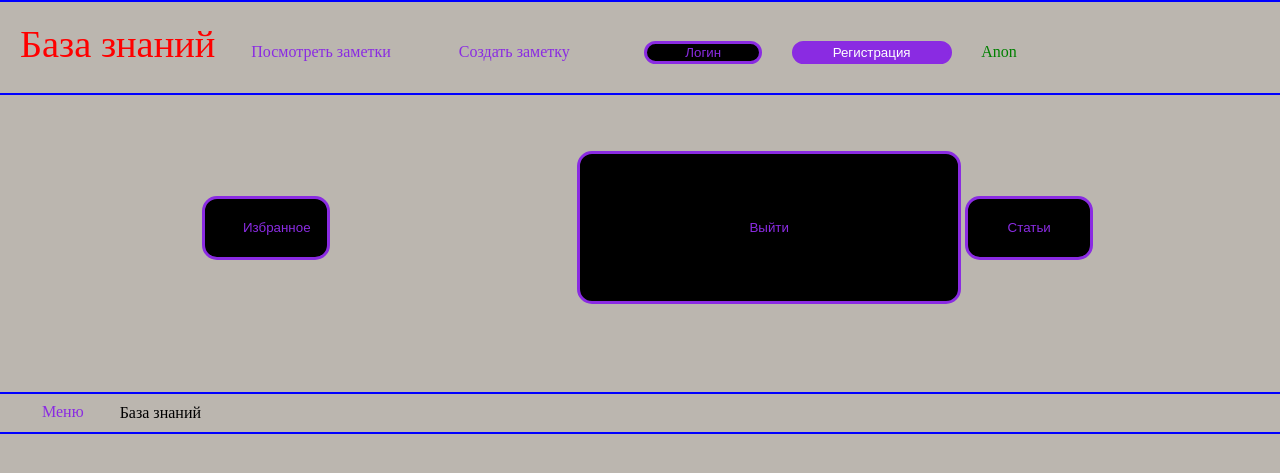
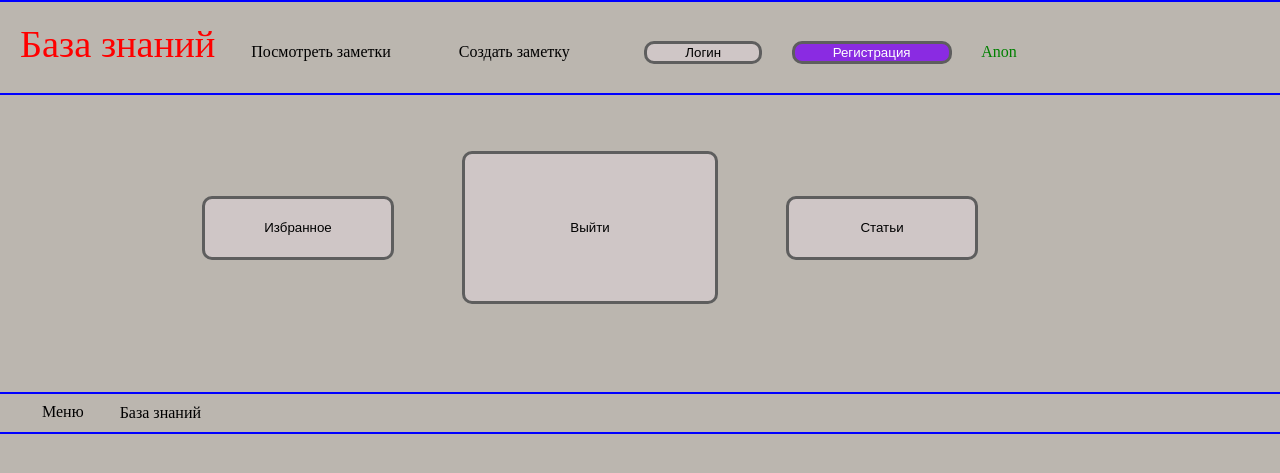
Before and after one commit to Shepovalovv/webprogramming-labs-2, a Flask app: page /lab5/ in a window 1280 px wide. Shown: the top 473 px of the page. Run offline with Flask 3, Linux system fonts and the light colour scheme; data that the repository does not hold is empty; some libraries are stand-ins or nearby versions.

Commit message:
правки к 5 лабе

```diff
--- a/templates/lab5.html
+++ b/templates/lab5.html
@@ -10,22 +10,22 @@
             position: relative;
             margin: 0vw 2.5vw 0vw 2.5vw;
             text-decoration: none;
-            color:blueviolet
+            color: black
         }
 
         button {
-            border: 3px solid blueviolet;
-            border-radius: 15px;
-            background-color: black;
-            color: blueviolet;
+            border: 3px solid rgb(94, 94, 94);
+            border-radius: 10px;
+            background-color: rgb(207, 198, 198);
+            color: black;
         }
 
         .logout {
             position: relative;
-        top: 2vw;
-        width: 30vw;
-        height: 12vw;
-        left: 34vw;
+            top: 2vw;
+            width: 20vw;
+            height: 12vw;
+            left: 20vw;
         }
     </style>
 </head>
@@ -45,13 +45,13 @@
     </header>
 
     <main>
-        <button class="logout" style="width: 10vw; height: 5vw; left: 15vw;">
+        <button class="logout" style="width: 15vw; height: 5vw; left: 15vw;">
             <a href="/lab5/favorites">Избранное</a>
         </button>
         <button class="logout">
             <a href="{{ url_for('lab5.logout') }}">Выйти</a>
         </button>
-        <button class="logout" style="width: 10vw; height: 5vw;">
+        <button class="logout" style="width: 15vw; height: 5vw;  left: 25vw;">
             <a href="/lab5/all_articles">Статьи</a>
         </button>
     </main>
--- a/templates/register.html
+++ b/templates/register.html
@@ -7,11 +7,11 @@
 <form class="form_register" method="POST">
     <h1>Страница регистрации</h1>
 
-    <div style="position: relative; left: -124px; height: 2vw;">
+    <div style="position: relative; height: 2vw;">
         <input class='input_register' style='height: 3vw; left: 6px; position: relative;' type="text" name="username" placeholder="Логин" value="{{ username or '' }}">
     </div>
     <br>
-    <div style="position: relative; left: -118px; height: 2vw">
+    <div style="position: relative; height: 2vw">
         <input class='input_register' style='height: 3vw' type="text" name="password" placeholder="Пароль" value="{{ password or '' }}">
     </div>
     <br>
```
